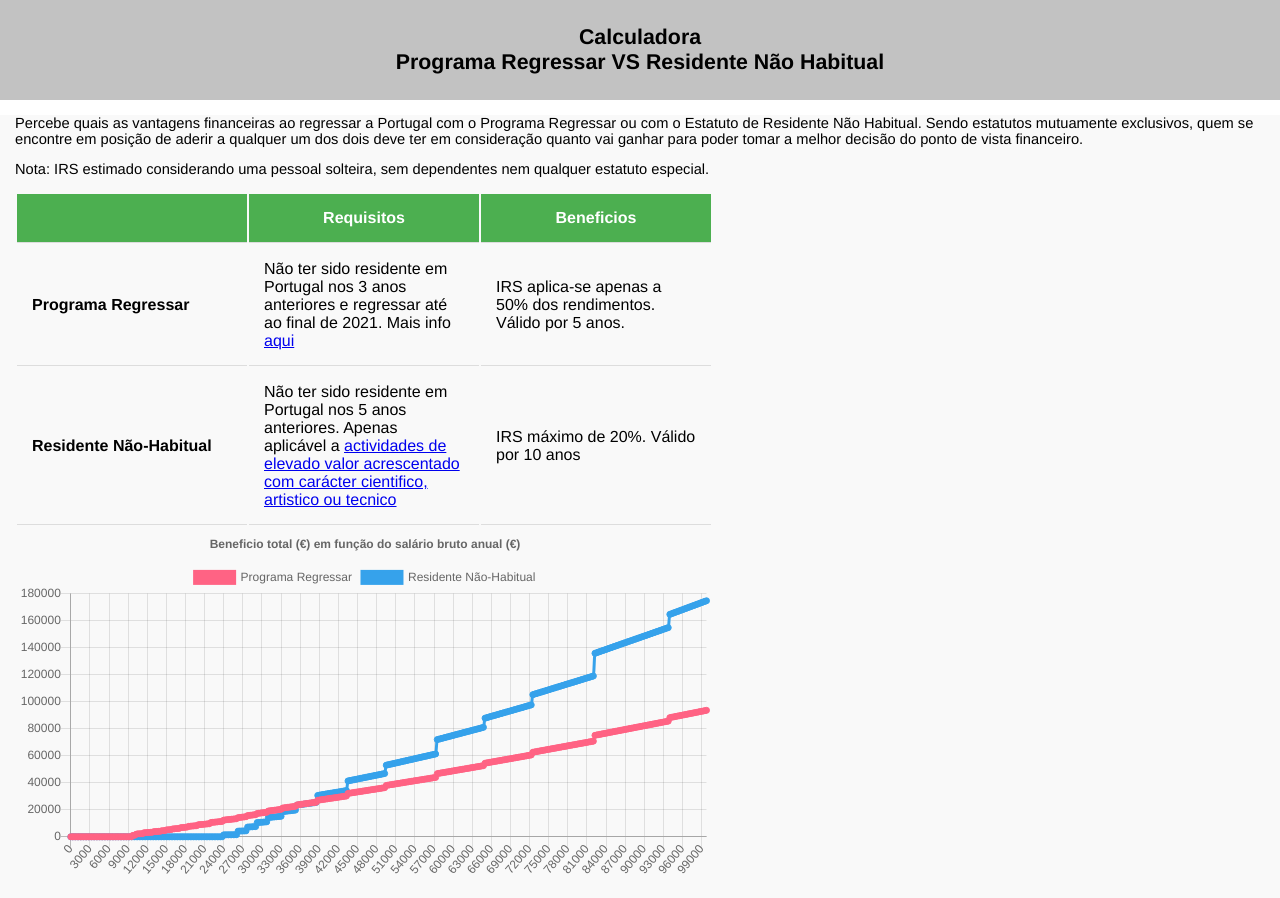
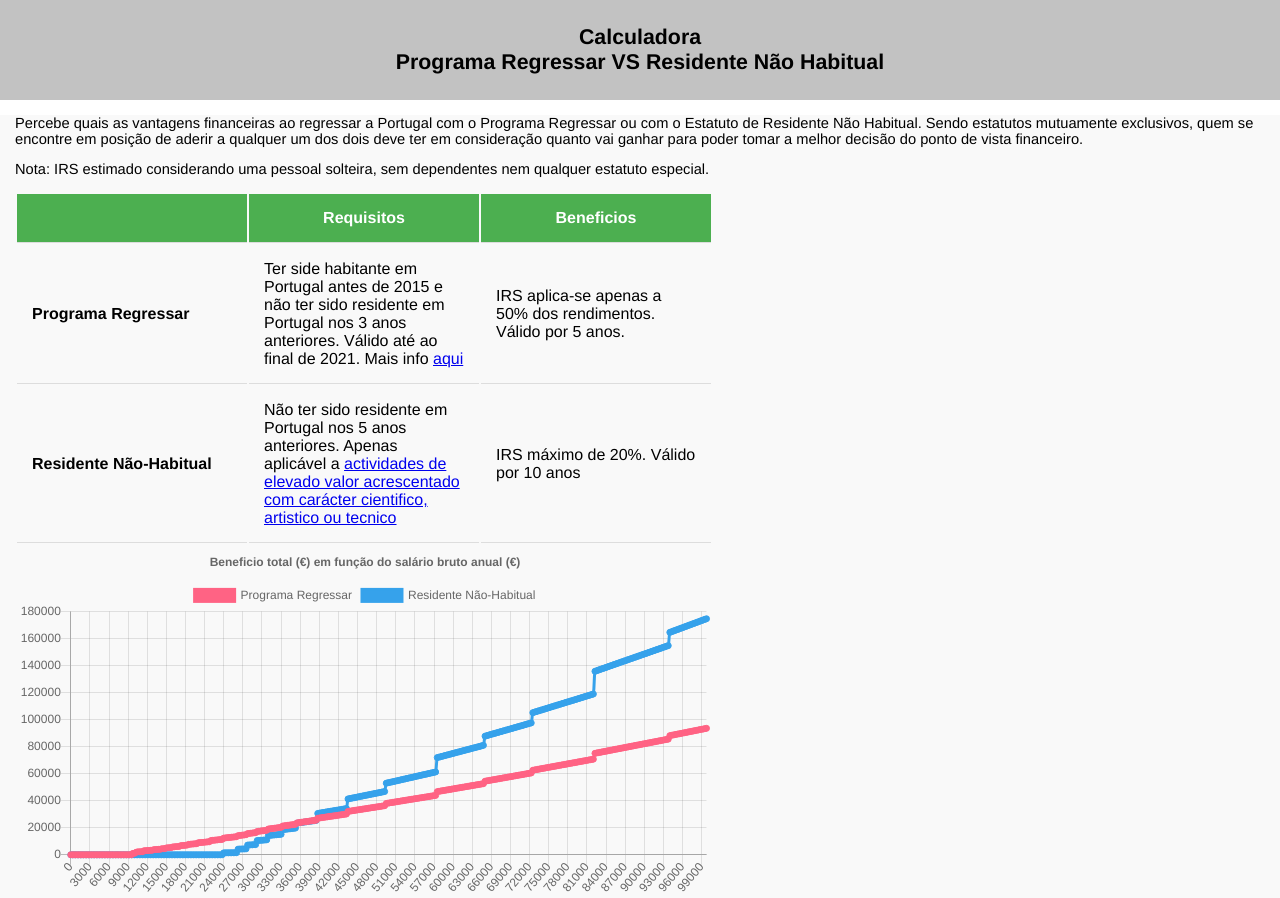
Before and after one commit to joaocraveiro/regressar, a plain HTML site: page index.html in a window 1280 px wide. Shown: the top 898 px of the page. Drawn offline with nearby package versions, Linux system fonts and the light colour scheme.

Commit message:
Update index.html

```diff
--- a/index.html
+++ b/index.html
@@ -188,7 +188,7 @@
 				</tr>
 				<tr>
 					<td><b>Programa Regressar</b></td>
-					<td>Não ter sido residente em Portugal nos 3 anos anteriores e regressar até ao final de 2021. Mais info <a href="https://www.programaregressar.gov.pt/pt/medida-de-apoio-fiscal/">aqui</a></td>
+					<td>Ter side habitante em Portugal antes de 2015 e não ter sido residente em Portugal nos 3 anos anteriores. Válido até ao final de 2021. Mais info <a href="https://www.programaregressar.gov.pt/pt/medida-de-apoio-fiscal/">aqui</a></td>
 					<td>IRS aplica-se apenas a 50% dos rendimentos. Válido por 5 anos.</td>
 				</tr>
 				<tr>
```
